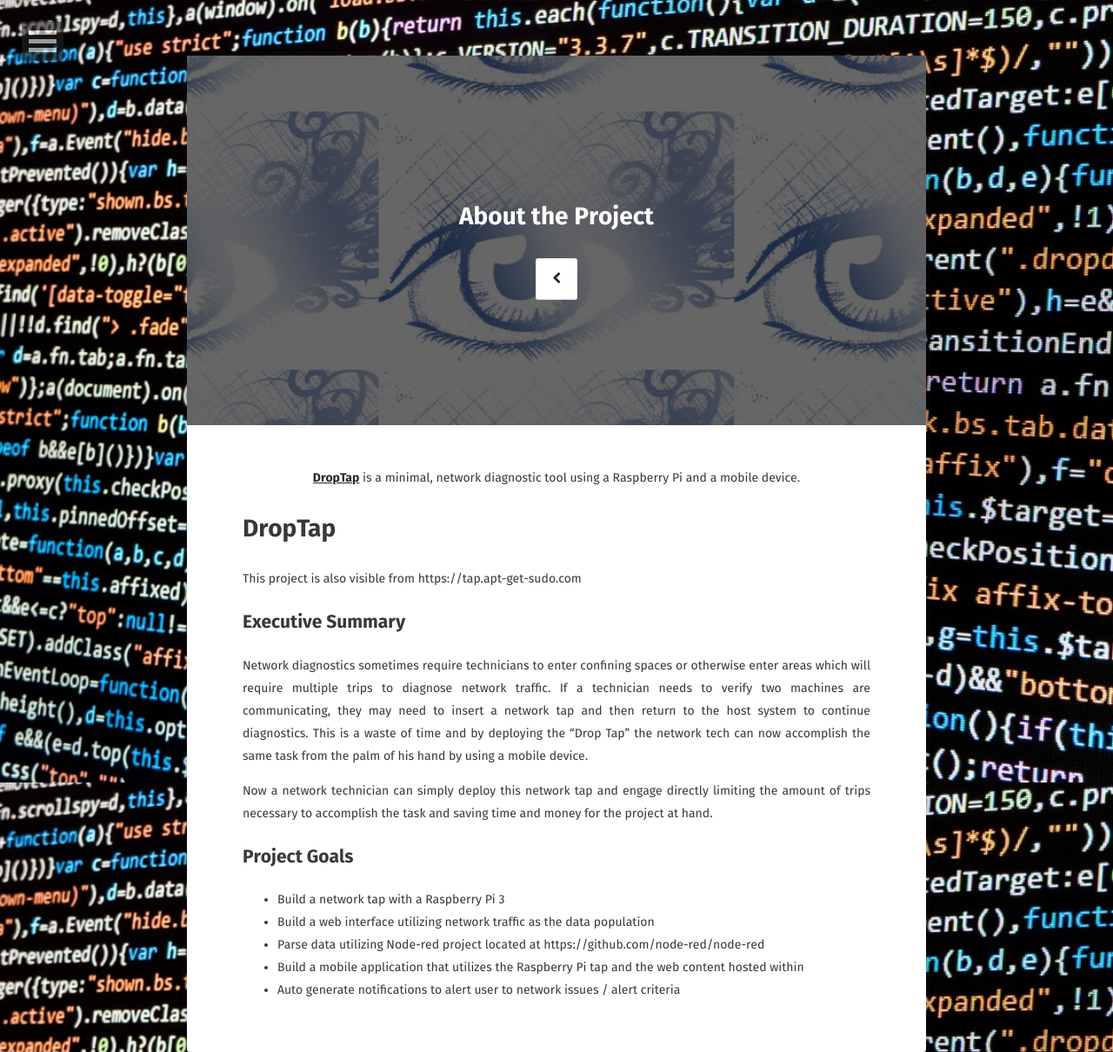
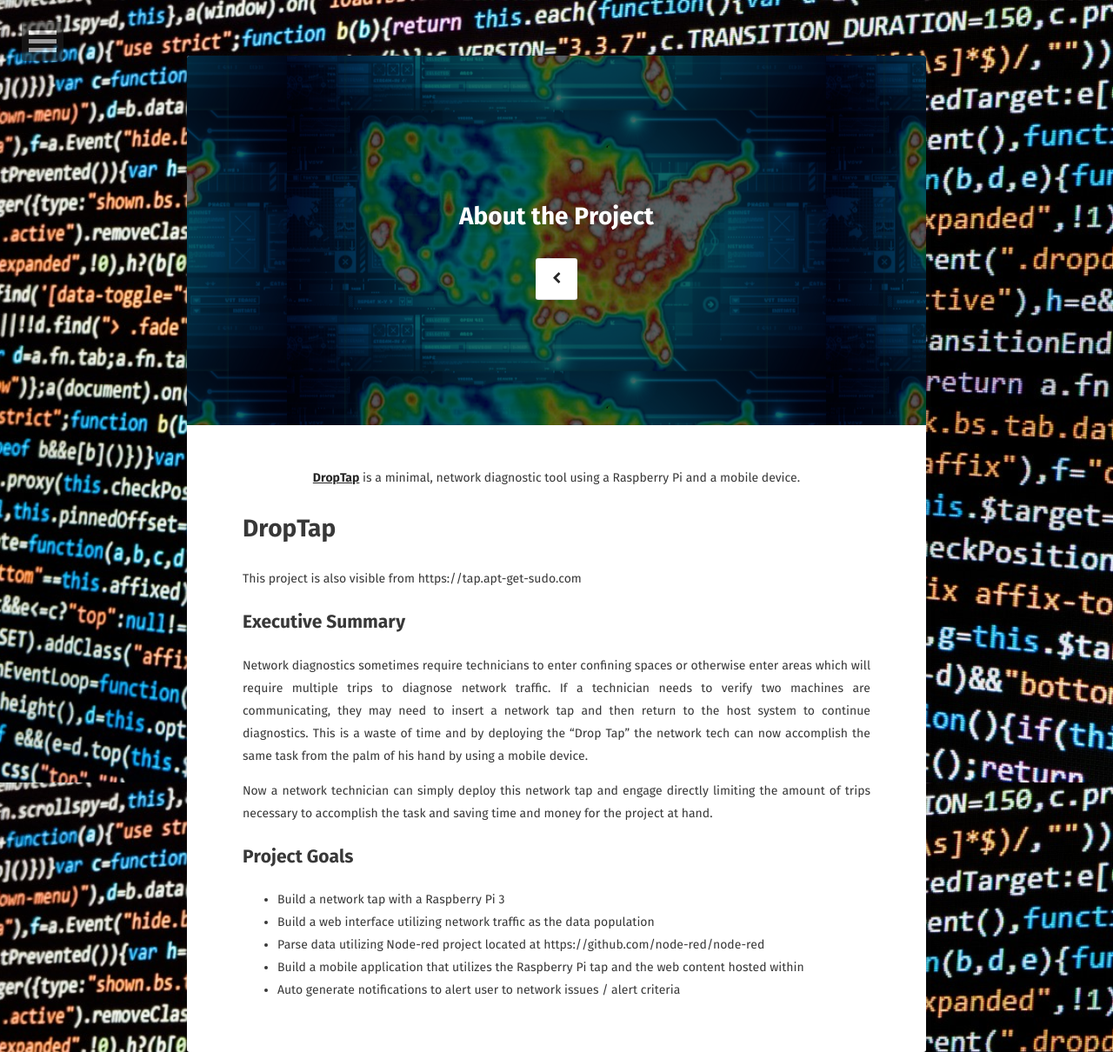
Before and after one commit to mgalde/DropTap, a Jekyll site: the page built from about/index.md, in a window 1280 px wide. Shown: the whole page at 87% size. Built offline with Jekyll 4.4.1, drawn with Linux system fonts in a browser that asks for light colours; some web fonts are replaced.

Commit message:
ups about

```diff
--- a/about/index.md
+++ b/about/index.md
@@ -3,7 +3,7 @@
 title: About the Project
 tags: [droptap, about, project, class]
 date: 2018-03-09
-feature: https://tap.apt-get-sudo.com/assets/img/Data-Tap-Design-Requirements.png
+feature: https://tap.apt-get-sudo.com/assets/img/Data-Tap-DesignAbout.png
 comments: false
 ---
 
```
Also changed, not shown: assets/img/Data-Tap-DesignAbout.png (added).
